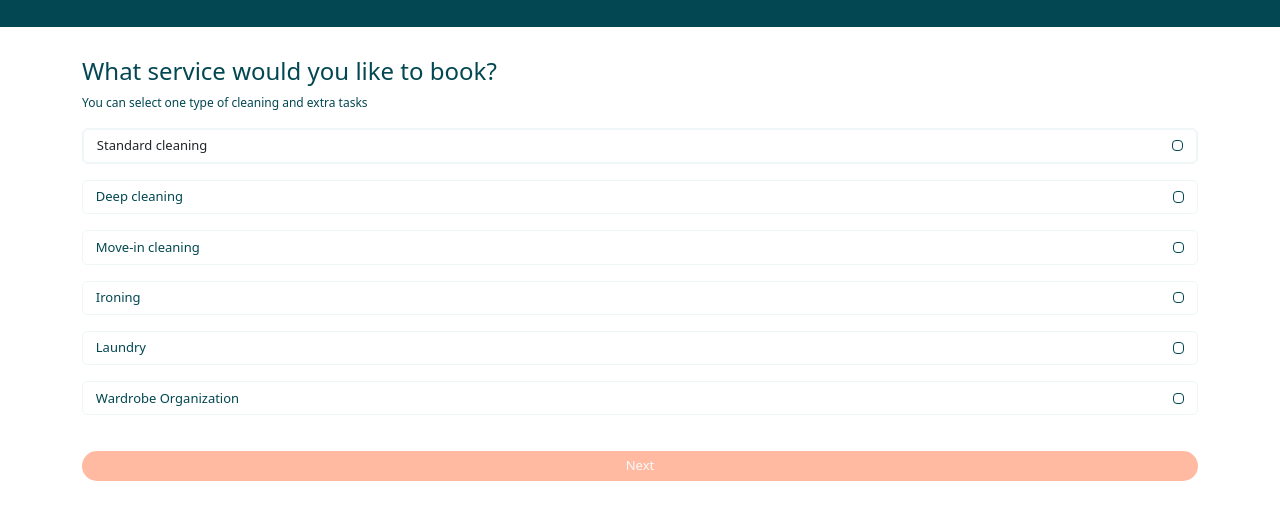
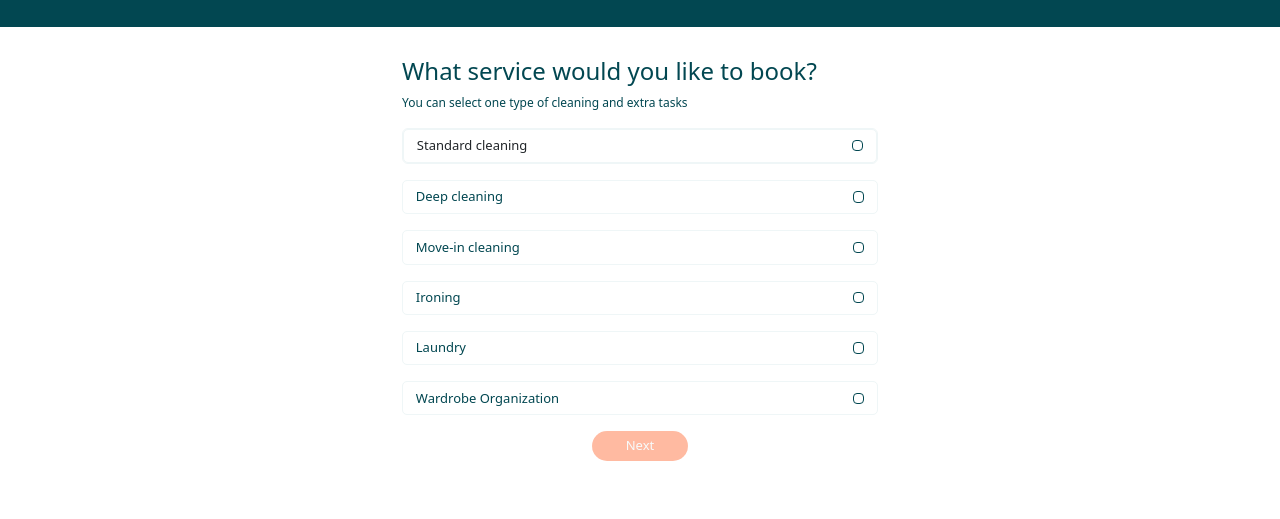
Before and after one commit to AbisolaMajeed/shaare-assessment, a plain HTML site: page index.html in a window 1280 px wide. Shown: the part 57-576 px from the top of the page. Drawn offline with nearby package versions, Linux system fonts and the light colour scheme.

Commit message:
adjusted button responsiveness

```diff
--- a/index.html
+++ b/index.html
@@ -105,6 +105,21 @@
         /* Set the radius of the scrollbar thumb */
     }
 
+    @media (min-width: 768px)
+    {
+        /* Mobile view CSS */
+        .btn {
+            width:20%;
+            margin:0 auto;
+            text-align:center;
+        }
+
+        .container {
+            margin:0 auto;
+            width: 500px;;
+        }
+    }
+
 </style>
 
 <body>
@@ -166,6 +181,7 @@
                         <input class="form-check-input" type="checkbox" id="check2" name="cleaningOption" value="Move-in Cleaning">
                         <label class="form-check-label" for="check2">Move-in cleaning</label>
                     </div>
+
                     <div class="form-check mb-3">
                         <input class="form-check-input" type="checkbox" id="check3" name="extraTasksOption" value="Ironing">
                         <label class="form-check-label" for="check3">Ironing</label>
```
